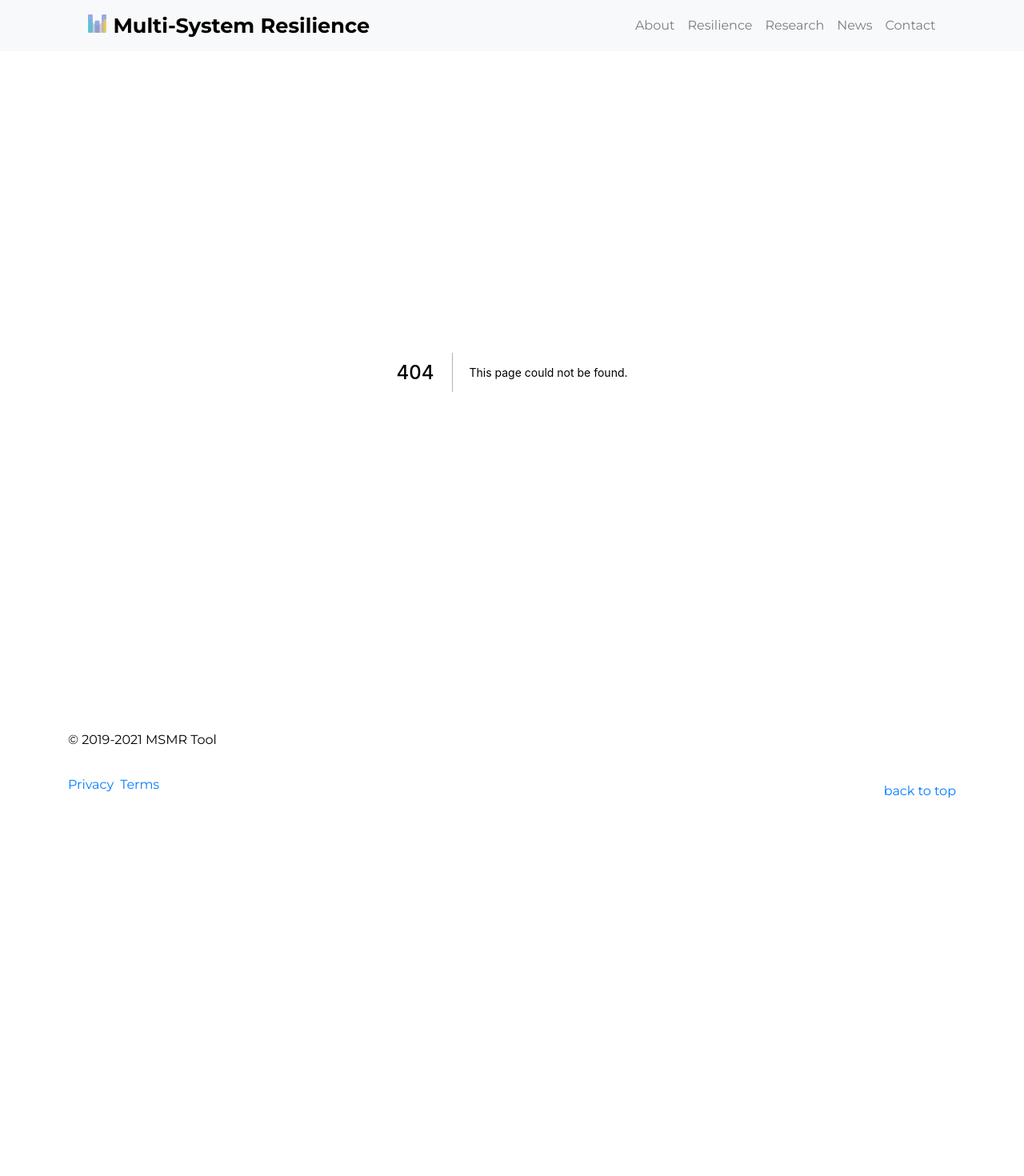
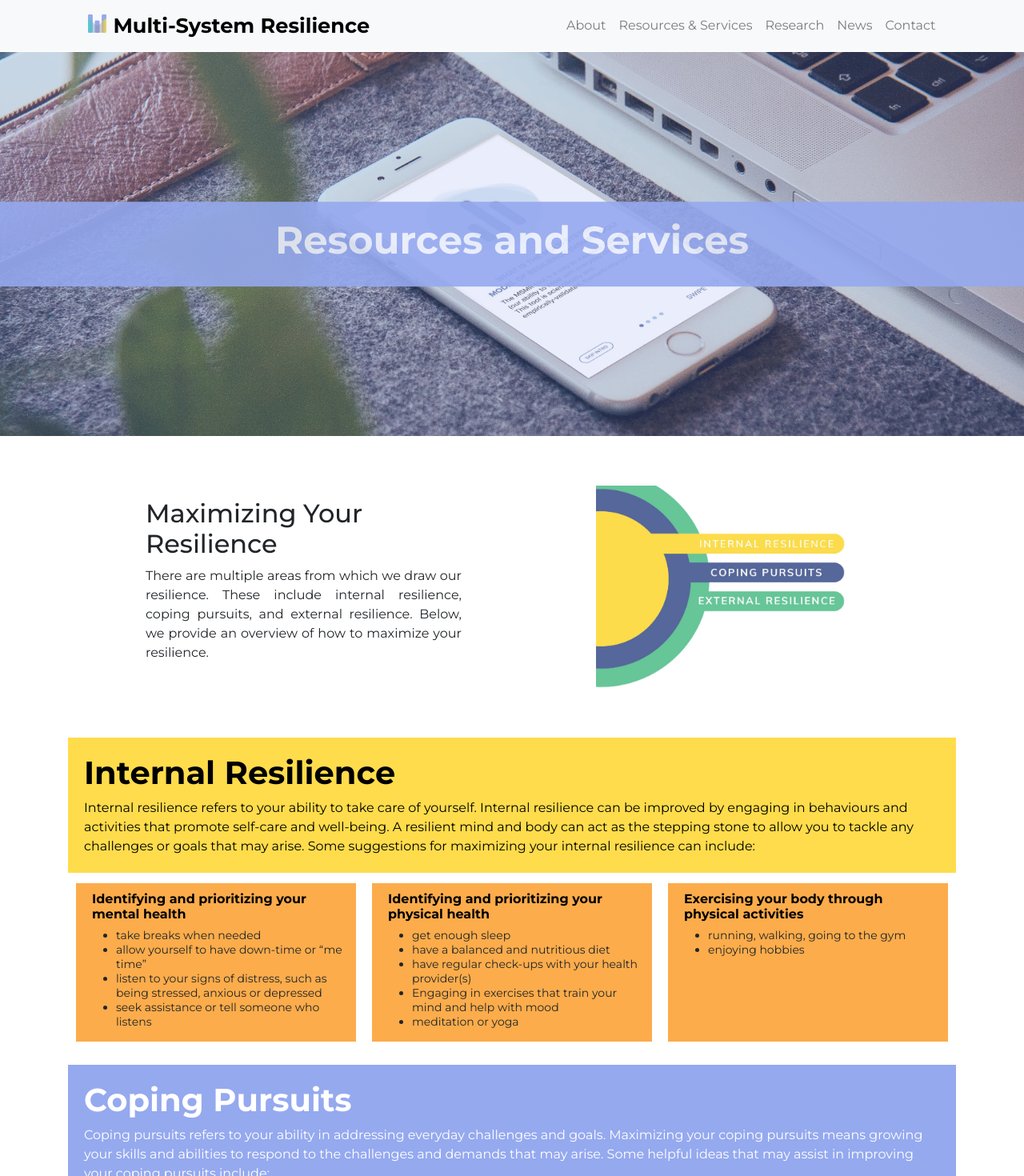
Before and after one commit to LemonFace0309/msmr, a Next.js app: page /resources-and-services in a window 1280 px wide. Before the commit this address had no page. Shown: the top 1470 px of the page at 80% size. Before the commit the page ends 1073 px from the top, so only its background shows below. Built offline with nearby package versions, Linux system fonts and the light colour scheme; some icons are missing.

Commit message:
monthly updates

```diff
--- a/components/Nav.js
+++ b/components/Nav.js
@@ -26,8 +26,8 @@ const MainNav = () => {
           <Link href="/about">
             <Nav.Link href="/about">About</Nav.Link>
           </Link>
-          <Link href="/resilience">
-            <Nav.Link href="/resilience">Resilience</Nav.Link>
+          <Link href="/resources-and-services">
+            <Nav.Link href="/resources-and-services">Resources & Services</Nav.Link>
           </Link>
           <Link href="/research">
             <Nav.Link href="/research">Research</Nav.Link>
--- a/components/Research/Publications.js
+++ b/components/Research/Publications.js
@@ -28,8 +28,8 @@ function Publications() {
           <Card
             img="/logo.png"
             btnText="VIEW MORE"
-            title="MSMR Articles"
-            link="/msmr-articles"
+            title="News"
+            link="/news"
           />
         </Col>
       </Row>
--- a/components/ResilienceResource/ColourBox.module.css
+++ b/components/ResilienceResource/ColourBox.module.css
@@ -1,6 +1,7 @@
 .ColourBox {
   /* border: 2px solid black; */
   padding: 0 10px;
+  flex: 1 1 0px;
 }
 
 .ColourBox h2 {
--- a/components/ResilienceResource/ColourBoxContainer.js
+++ b/components/ResilienceResource/ColourBoxContainer.js
@@ -3,7 +3,7 @@ import React from 'react'
 
 function ColourBoxContainer({ children }) {
   return (
-    <div className="mt-2 mb-4 d-flex flex-column flex-md-row justify-content-between">
+    <div className="mt-2 mb-4 d-flex flex-column flex-md-row">
       {children}
     </div>
   )
--- a/components/Sponsors.js
+++ b/components/Sponsors.js
@@ -85,7 +85,7 @@ Sponsors.defaultProps = {
       alt: 'American_Psychological_Association_logo',
     },
     {
-      img: '/images/sponsors/cihr-logo-300x168.jpg',
+      img: '/images/sponsors/cihr-logo.jpg',
       alt: 'Canadian Institutes of Health Research',
     },
     {
--- a/pages/about.js
+++ b/pages/about.js
@@ -138,5 +138,10 @@ about.defaultProps = {
       url: '/images/CPA.jpg',
       caption: 'Canadian Psychological Association Student Research Grant',
     },
+    {
+      organization: 'CIHR',
+      url: '/images/sponsors/cihr-logo.jpg',
+      caption: 'Canadian Institutes of Health Research',
+    },
   ],
 }
--- a/pages/resilience.js
+++ b/pages/resources-and-services.js
@@ -10,7 +10,7 @@ function resilience() {
     <>
       <Banner
         url="/images/iphone_background_landscape.jpg"
-        title="RESILIENCE RESOURCES"
+        title="Resources and Services"
       />
       <TextAndPic
         textWidth={6}
@@ -28,7 +28,7 @@ function resilience() {
         </div>
       </TextAndPic>
       <ColourBoxSection />
-      <CovidBanner />
+      {/* <CovidBanner /> */}
       <MindfulnessExercises />
     </>
   )
```
Also changed, not shown: public/images/sponsors/cihr-logo-300x168.jpg (deleted), public/images/sponsors/cihr-logo.jpg (added).
